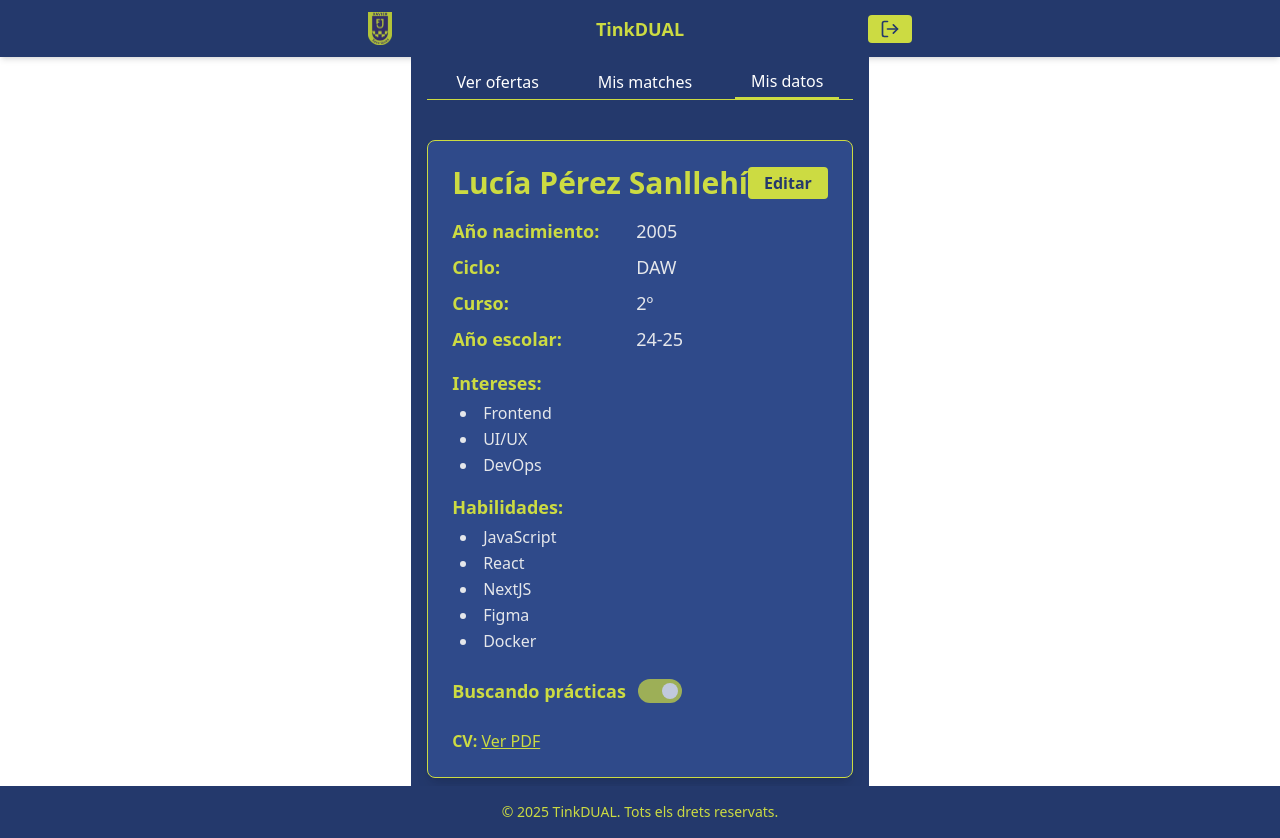
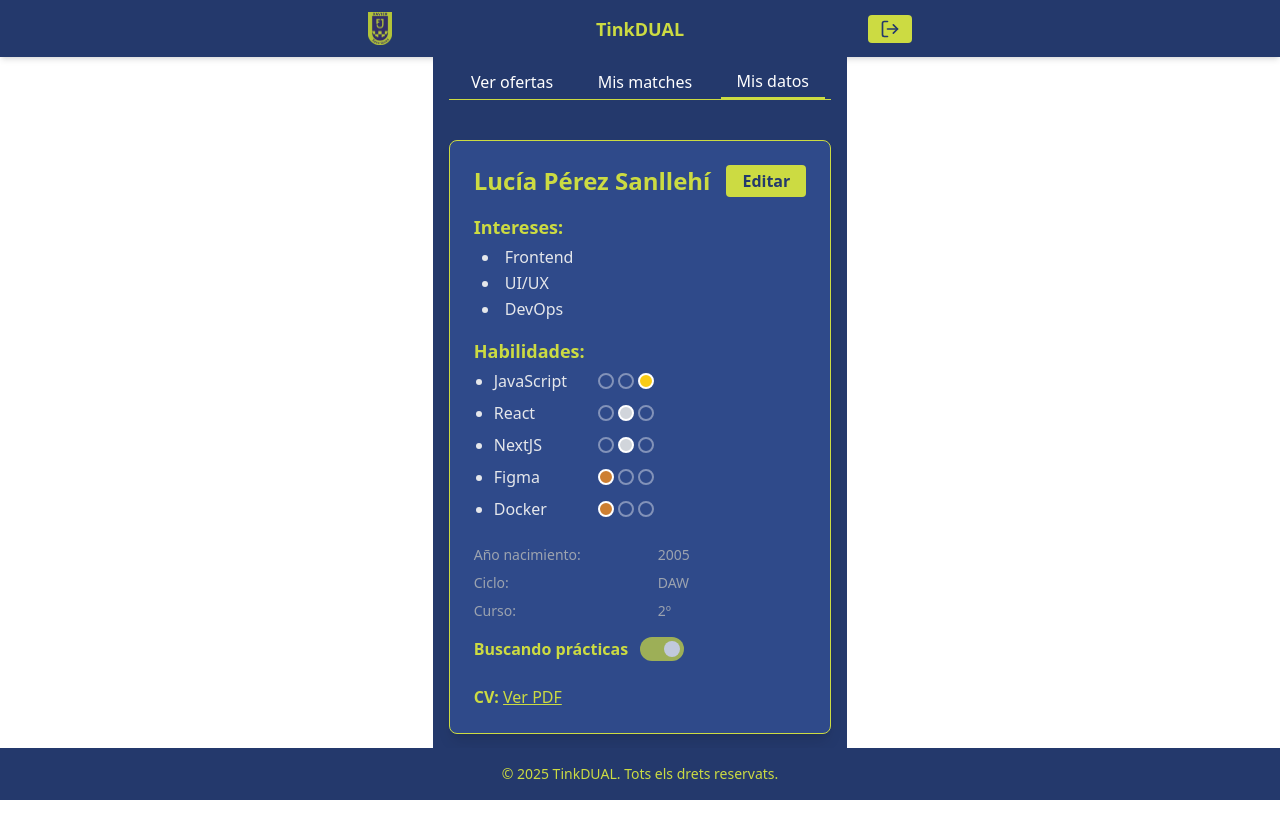
Before and after one commit to albertetpx/dual-match, a Next.js app: page /alumno in a window 1280 px wide. Both pictures are taken after a click on the button "Mis datos". After the commit the page ends 800 px from the top, so only its background shows below. Built offline with nearby package versions, Linux system fonts and the light colour scheme.

Commit message:
Added habilidades level

```diff
--- a/app/api/alumno/[id]/route.ts
+++ b/app/api/alumno/[id]/route.ts
@@ -9,7 +9,13 @@ const mockAlumnos = [
     curso: "2º",
     añoEscolar: "24-25",
     intereses: ["Frontend", "UI/UX", "DevOps"],
-    habilidades: ["JavaScript","React","NextJS", "Figma", "Docker"],
+    habilidades: [
+      { nombre: "JavaScript", nivel: "oro" },
+      { nombre: "React", nivel: "plata" },
+      { nombre: "NextJS", nivel: "plata" },
+      { nombre: "Figma", nivel: "bronce" },
+      { nombre: "Docker", nivel: "bronce" },
+    ],
     buscandoPracticas: true,
     cvUrl: "/cvs/lucia_perez.pdf",
   },
@@ -21,7 +27,10 @@ const mockAlumnos = [
     curso: "1º",
     añoEscolar: "24-25",
     intereses: ["Redes", "Seguridad"],
-    habilidades: ["Linux", "Docker"],
+    habilidades: [
+      { nombre: "Linux", nivel: "plata" },
+      { nombre: "Docker", nivel: "bronce" },
+    ],
     buscandoPracticas: false,
     cvUrl: null,
   },
--- a/components/FichaAlumno.tsx
+++ b/components/FichaAlumno.tsx
@@ -1,6 +1,11 @@
 "use client";
 
 import { useEffect, useState } from "react";
+
+type Habilidad = {
+  nombre: string;
+  nivel: "bronce" | "plata" | "oro";
+};
 
 type Alumno = {
   id: number;
@@ -10,7 +15,7 @@ type Alumno = {
   curso: string;
   añoEscolar: string;
   intereses: string[];
-  habilidades: string[];
+  habilidades: Habilidad[];
   buscandoPracticas: boolean;
   cvUrl: string | null;
 };
@@ -29,7 +34,7 @@ export default function FichaAlumno({ alumnoId }: { alumnoId: number }) {
   const [editCurso, setEditCurso] = useState("");
   const [editAñoEscolar, setEditAñoEscolar] = useState("");
   const [editIntereses, setEditIntereses] = useState<string>("");
-  const [editHabilidades, setEditHabilidades] = useState<string>("");
+  const [editHabilidades, setEditHabilidades] = useState<Habilidad[]>([]);
 
   useEffect(() => {
     async function fetchAlumno() {
@@ -48,7 +53,7 @@ export default function FichaAlumno({ alumnoId }: { alumnoId: number }) {
         setEditCurso(data.curso);
         setEditAñoEscolar(data.añoEscolar);
         setEditIntereses(data.intereses.join(", "));
-        setEditHabilidades(data.habilidades.join(", "));
+        setEditHabilidades(data.habilidades);
       } catch (e) {
         setError((e as Error).message);
       } finally {
@@ -58,9 +63,9 @@ export default function FichaAlumno({ alumnoId }: { alumnoId: number }) {
     fetchAlumno();
   }, [alumnoId]);
 
-  function toggleBuscando() {
-    if (!editMode) return; // solo se puede cambiar en modo edición
-    setBuscandoPracticas((prev) => !prev);
+  function toggleBuscando(e: React.ChangeEvent<HTMLInputElement>) {
+    if (!editMode) return;
+    setBuscandoPracticas(e.target.checked);
   }
 
   async function guardarCambios() {
@@ -74,7 +79,7 @@ export default function FichaAlumno({ alumnoId }: { alumnoId: number }) {
       curso: editCurso,
       añoEscolar: editAñoEscolar,
       intereses: editIntereses.split(",").map((i) => i.trim()).filter(Boolean),
-      habilidades: editHabilidades.split(",").map((h) => h.trim()).filter(Boolean),
+      habilidades: editHabilidades,
       buscandoPracticas,
       cvUrl: alumno?.cvUrl || null,
     });
@@ -87,8 +92,8 @@ export default function FichaAlumno({ alumnoId }: { alumnoId: number }) {
 
   return (
     <div className="border border-[#CCDB42] rounded-lg p-6 bg-[#2F4A8A] shadow-lg max-w-md mx-auto">
-      <div className="flex justify-between items-center mb-4">
-        <h1 className="text-3xl font-extrabold text-[#CCDB42]">
+      <div className="flex justify-between items-center mb-4 gap-4">
+        <h1 className="text-2xl font-extrabold text-[#CCDB42]">
           {editMode ? (
             <input
               type="text"
@@ -117,19 +122,6 @@ export default function FichaAlumno({ alumnoId }: { alumnoId: number }) {
         )}
       </div>
 
-      <div className="mb-4 space-y-2">
-        <LabelDatoEditable
-          etiqueta="Año nacimiento"
-          valor={editAñoNacimiento}
-          setValor={setEditAñoNacimiento}
-          editable={editMode}
-          tipo="number"
-        />
-        <LabelDatoEditable etiqueta="Ciclo" valor={editCiclo} setValor={setEditCiclo} editable={editMode} />
-        <LabelDatoEditable etiqueta="Curso" valor={editCurso} setValor={setEditCurso} editable={editMode} />
-        <LabelDatoEditable etiqueta="Año escolar" valor={editAñoEscolar} setValor={setEditAñoEscolar} editable={editMode} />
-      </div>
-
       <div className="mb-4">
         <EtiquetasListaEditable
           etiqueta="Intereses"
@@ -140,16 +132,29 @@ export default function FichaAlumno({ alumnoId }: { alumnoId: number }) {
       </div>
 
       <div className="mb-6">
-        <EtiquetasListaEditable
-          etiqueta="Habilidades"
-          valor={editHabilidades}
-          setValor={setEditHabilidades}
+        <HabilidadesListaEditable
+          habilidades={editHabilidades}
+          setHabilidades={setEditHabilidades}
           editable={editMode}
         />
       </div>
 
+      <div className="mb-4 space-y-2">
+        <LabelDatoEditable
+          etiqueta="Año nacimiento"
+          valor={editAñoNacimiento}
+          setValor={setEditAñoNacimiento}
+          editable={editMode}
+          tipo="number"
+          menosDestacado={true}
+        />
+        <LabelDatoEditable etiqueta="Ciclo" valor={editCiclo} setValor={setEditCiclo} editable={editMode} menosDestacado={true} />
+        <LabelDatoEditable etiqueta="Curso" valor={editCurso} setValor={setEditCurso} editable={editMode} menosDestacado={true} />
+        {/* <LabelDatoEditable etiqueta="Año escolar" valor={editAñoEscolar} setValor={setEditAñoEscolar} editable={editMode} menosDestacado={true} /> */}
+      </div>
+
       <div className="mb-6 flex items-center gap-3">
-        <span className="font-semibold text-[#CCDB42] text-lg select-none">
+        <span className="font-semibold text-[#CCDB42] text-l select-none">
           Buscando prácticas
         </span>
         <label
@@ -196,25 +201,44 @@ function LabelDatoEditable({
   setValor,
   editable,
   tipo = "text",
+  menosDestacado = false,
 }: {
   etiqueta: string;
   valor: string;
   setValor: (v: string) => void;
   editable: boolean;
   tipo?: string;
+  menosDestacado?: boolean;
 }) {
   return (
-    <p className="flex gap-2 text-white text-lg items-center">
-      <span className="font-semibold text-[#CCDB42] w-44">{etiqueta}:</span>
+    <p
+      className={`flex gap-2 items-center ${menosDestacado
+        ? "text-gray-400 text-sm font-normal"
+        : "text-white text-lg font-semibold"
+        }`}
+    >
+      <span
+        className={`w-44 ${menosDestacado
+          ? "text-gray-400 font-normal"
+          : "text-[#CCDB42] font-semibold"
+          }`}
+      >
+        {etiqueta}:
+      </span>
       {editable ? (
         <input
           type={tipo}
           value={valor}
           onChange={(e) => setValor(e.target.value)}
-          className="bg-[#1f3a6f] text-white rounded px-2 py-1 w-full focus:outline-none focus:ring-2 focus:ring-[#CCDB42]"
+          className={`rounded px-2 py-1 w-full focus:outline-none focus:ring-2 ${menosDestacado
+            ? "bg-[#1f3a6f] text-gray-300 focus:ring-gray-400"
+            : "bg-[#1f3a6f] text-white focus:ring-[#CCDB42]"
+            } text-sm`}
         />
       ) : (
-        <span className="text-gray-200">{valor}</span>
+        <span className={menosDestacado ? "text-gray-400 text-sm" : "text-gray-200"}>
+          {valor}
+        </span>
       )}
     </p>
   );
@@ -258,3 +282,79 @@ function EtiquetasListaEditable({
     </div>
   );
 }
+
+function HabilidadesListaEditable({
+  habilidades,
+  setHabilidades,
+  editable,
+}: {
+  habilidades: Habilidad[];
+  setHabilidades: (h: Habilidad[]) => void;
+  editable: boolean;
+}) {
+  function cambiarNivel(index: number, nuevoNivel: Habilidad["nivel"]) {
+    const nuevas = [...habilidades];
+    nuevas[index].nivel = nuevoNivel;
+    setHabilidades(nuevas);
+  }
+
+  function cambiarNombre(index: number, nuevoNombre: string) {
+    const nuevas = [...habilidades];
+    nuevas[index].nombre = nuevoNombre;
+    setHabilidades(nuevas);
+  }
+
+  function añadirHabilidad() {
+    setHabilidades([...habilidades, { nombre: "", nivel: "bronce" }]);
+  }
+
+  function eliminarHabilidad(index: number) {
+    setHabilidades(habilidades.filter((_, i) => i !== index));
+  }
+
+  return (
+    <div>
+      <p className="font-semibold text-[#CCDB42] text-lg mb-1">Habilidades:</p>
+      {habilidades.length === 0 && !editable && (
+        <p className="italic text-gray-400">No hay habilidades registradas.</p>
+      )}
+      {!editable && (
+        <ul className="list-disc list-outside text-gray-200 space-y-2 pl-5">
+          {habilidades.map((h, i) => (
+            <li key={i} className="w-40"> {/* ancho fijo para alinear */}
+              <div className="flex items-center justify-between w-full">
+                <span className="text-gray-200">{h.nombre}</span>
+                <div className="flex gap-1">
+                  {["bronce", "plata", "oro"].map((nivel) => {
+                    const isActive = h.nivel === nivel;
+                    const baseColor =
+                      nivel === "oro" ? "bg-yellow-400" :
+                        nivel === "plata" ? "bg-gray-300" :
+                          "bg-[#cd7f32]";
+                    return (
+                      <span
+                        key={nivel}
+                        className={`inline-block w-4 h-4 rounded-full border-2 border-white
+                    ${isActive ? baseColor : "bg-transparent opacity-40 border-gray-500"}`}
+                        title={nivel}
+                      ></span>
+                    );
+                  })}
+                </div>
+              </div>
+            </li>
+          ))}
+        </ul>
+      )}
+
+      {editable && (
+        <button
+          onClick={añadirHabilidad}
+          className="mt-2 px-3 py-1 bg-[#CCDB42] text-[#24396C] rounded hover:bg-yellow-300 transition"
+        >
+          Añadir habilidad
+        </button>
+      )}
+    </div>
+  );
+}
```
